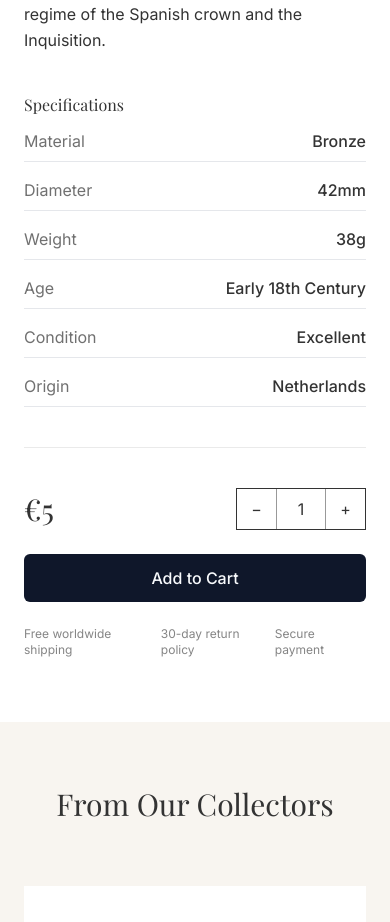
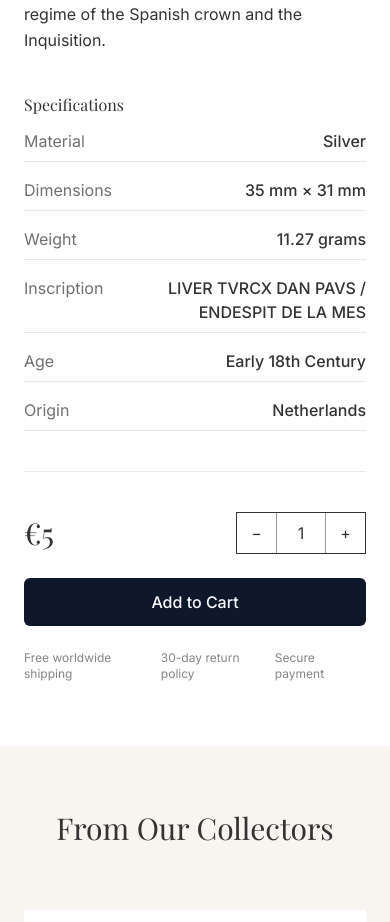
Before and after one commit to Alt13240239/lieverturksdanpaaps, a React (Vite) app: page / in a window 390 px wide. Shown: the part 2040-2962 px from the top of the page. Built offline with nearby package versions, Linux system fonts and the light colour scheme; a web font is replaced by a local one.

Commit message:
Update product specifications
Updated the specifications section with new details, while maintaining the minimalist design and responsiveness. Kept 'Origin' and 'Age' to maintain the original number of specifications.

```diff
--- a/src/components/ProductSection.tsx
+++ b/src/components/ProductSection.tsx
@@ -1,4 +1,3 @@
-
 import React, { useState, useEffect } from 'react';
 import { Button } from '@/components/ui/button';
 import { AspectRatio } from '@/components/ui/aspect-ratio';
@@ -8,11 +7,11 @@ import { useCart } from '@/contexts/CartContext';
 
 // Product specifications
 const specifications = [
-  { name: "Material", value: "Bronze" },
-  { name: "Diameter", value: "42mm" },
-  { name: "Weight", value: "38g" },
+  { name: "Material", value: "Silver" },
+  { name: "Dimensions", value: "35 mm × 31 mm" },
+  { name: "Weight", value: "11.27 grams" },
+  { name: "Inscription", value: "LIVER TVRCX DAN PAVS / ENDESPIT DE LA MES" },
   { name: "Age", value: "Early 18th Century" },
-  { name: "Condition", value: "Excellent" },
   { name: "Origin", value: "Netherlands" }
 ];
 
```
